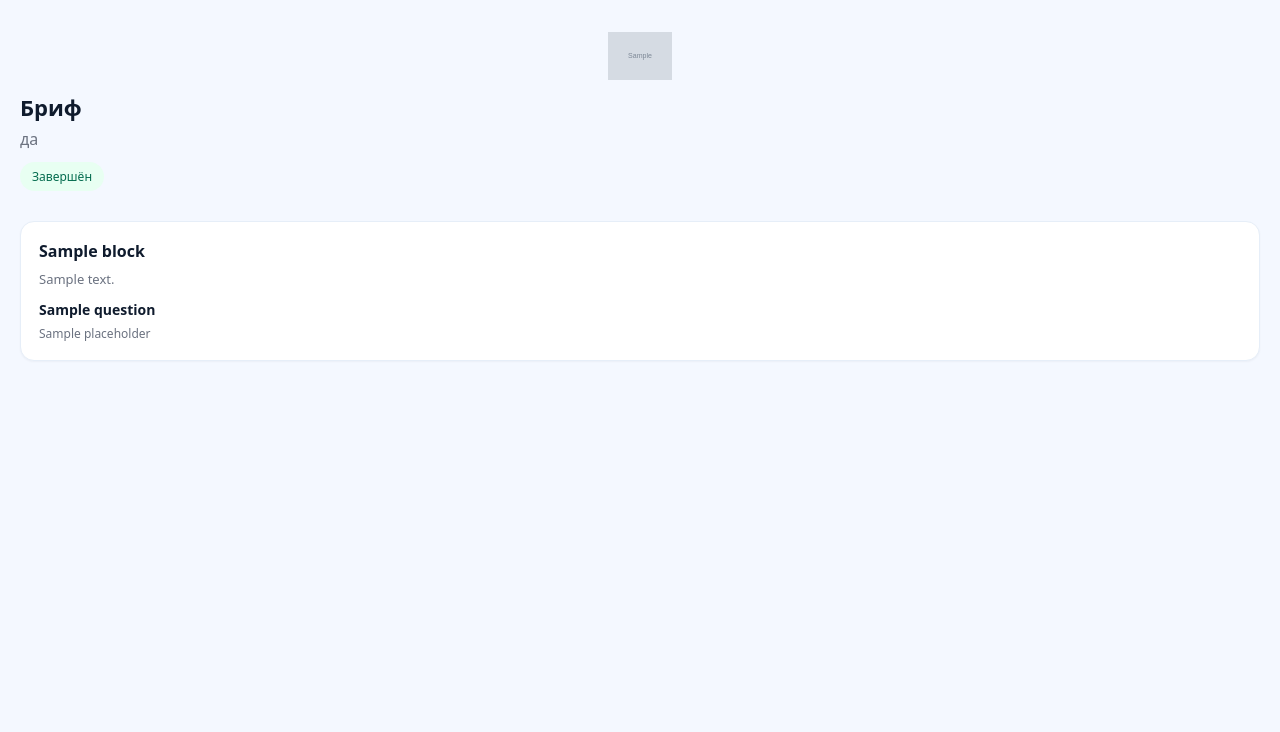
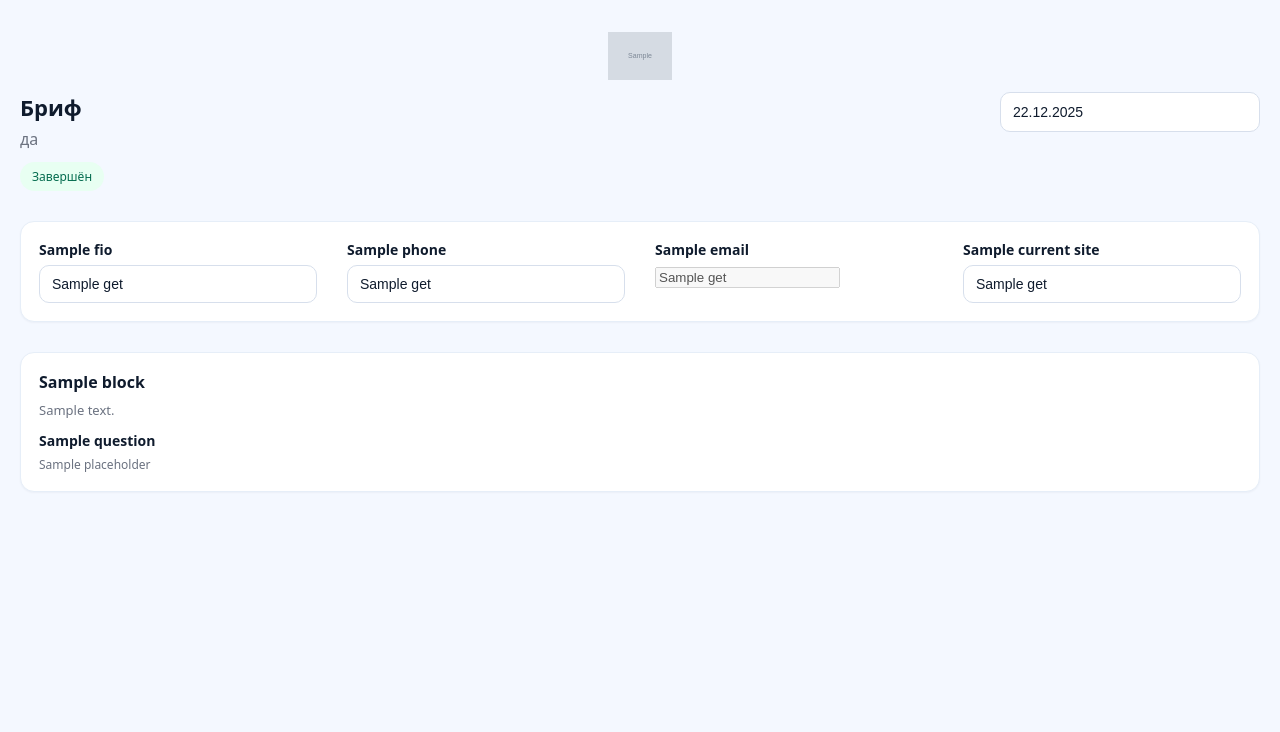
Before and after one commit to pydevjourney11-web/django_brief, a Django app: template templates/briefs/fill_brief.html in a window 1280 px wide. Shown: the top 732 px of the page. Run offline with Django 4.2, Linux system fonts and the light colour scheme; data comes from the database, SQL or seed files in the repository; tables that the repository leaves empty hold one stand-in row (values such as "Sample post"); the template is opened without the code that fills it: values that come from a table or form of the project are taken from there, most other values are stand-ins (such as "Sample title", 1, 10 or a date in 2020); grey boxes marked "Sample" are stand-in pictures; some libraries are stand-ins or nearby versions.

Commit message:
fdkslfldfdsfdsf

```diff
--- a/briefs/admin_urls.py
+++ b/briefs/admin_urls.py
@@ -8,6 +8,7 @@ urlpatterns = [
     path("brief/<int:brief_id>/copy/", views.admin_copy_brief, name="admin_brief_copy"),
     path("brief/<int:brief_id>/progress/", views.admin_brief_progress, name="admin_brief_progress"),
     path("brief/choose-template/", views.admin_brief_choose_template, name="admin_brief_choose_template"),
+    path("brief/quick-create/", views.admin_brief_quick_create, name="admin_brief_quick_create"),
     path(
         "brief/<int:brief_id>/create-from-template/",
         views.admin_create_from_template,
--- a/templates/admin/briefs/brief/change_list.html
+++ b/templates/admin/briefs/brief/change_list.html
@@ -5,4 +5,7 @@
   <li>
     <a href="{% url 'briefs_admin:admin_brief_choose_template' %}" class="addlink">Создать из шаблона</a>
   </li>
+  <li>
+    <a href="{% url 'briefs_admin:admin_brief_quick_create' %}" class="addlink">Быстро создать бриф</a>
+  </li>
 {% endblock %}
--- a/templates/briefs/fill_brief.html
+++ b/templates/briefs/fill_brief.html
@@ -35,8 +35,12 @@
       .content { flex: 1 0 auto; }
 
       .brief-header { margin-bottom: 20px; }
+      .header-row{ display:flex; align-items:flex-start; justify-content:space-between; gap:20px; }
+      .header-left{ flex:1 1 auto; min-width:0; }
+      .header-right{ flex:0 0 260px; display:flex; justify-content:flex-end; }
       .brief-title { margin: 0 0 6px 0; font-size: 22px; font-weight: 700; }
       .brief-desc { margin: 6px 0 0 0; color: var(--muted); white-space: pre-wrap; }
+      .date-input{ width: 260px; height: 40px; padding: 8px 12px; border:1px solid var(--input-border); border-radius: var(--radius-sm); background:#fff; color:var(--text); }
       .status { display: inline-block; padding: 6px 12px; border-radius: 999px; font-size: 12px; margin-top: 12px; }
       .status-draft { background: #e9f2ff; color: #163b6b; }
       .status-completed { background: #e8fff2; color: #046c4e; }
@@ -49,6 +53,7 @@
       .block-desc { margin: 0 0 12px 0; color: var(--muted); white-space: pre-wrap; font-size: 13px; }
 
       .fields-grid{ display:grid; grid-template-columns: repeat(2, minmax(0,1fr)); gap: var(--gap-fields); }
+      .header-contacts-grid{ grid-template-columns: repeat(4, minmax(0,1fr)); }
       .q { margin: 0; }
       .q.q--full{ grid-column: 1 / -1; }
       .q-label { display:block; font-weight: 600; margin-bottom: 6px; font-size: 14px; }
@@ -100,10 +105,17 @@
       {% endif %}
       <div class="content">
       <header class="brief-header">
-        <h1 class="brief-title">{{ brief.title }}</h1>
-        {% if brief.description %}
-          <p class="brief-desc">{{ brief.description }}</p>
-        {% endif %}
+        <div class="header-row">
+          <div class="header-left">
+            <h1 class="brief-title">{{ brief.title }}</h1>
+            {% if brief.description %}
+              <p class="brief-desc">{{ brief.description }}</p>
+            {% endif %}
+          </div>
+          <div class="header-right">
+            <input class="date-input" type="text" readonly value="{{ brief.created_at|date:"d.m.Y" }}" />
+          </div>
+        </div>
 
         {% if brief.status == brief.Status.COMPLETED %}
           <div class="status status-completed">Завершён</div>
@@ -111,6 +123,72 @@
           <div class="status status-draft">Черновик</div>
         {% endif %}
       </header>
+
+      {% if header_questions.fio or header_questions.phones or header_questions.email or header_questions.current_site %}
+      <section class="block">
+        <div class="fields-grid header-contacts-grid">
+          {% if header_questions.fio %}
+          <div class="q">
+            <label class="q-label" for="q-{{ header_questions.fio.id }}">{{ header_questions.fio.label }}</label>
+            <input
+              id="q-{{ header_questions.fio.id }}"
+              type="text"
+              data-question-id="{{ header_questions.fio.id }}"
+              data-question-type="{{ header_questions.fio.type }}"
+              placeholder="{{ header_questions.fio.placeholder }}"
+              value="{{ answers_by_question_id|get_item:header_questions.fio.id|default_if_none:header_questions.fio.default_value|default_if_none:'' }}"
+              {% if brief.status == brief.Status.COMPLETED %}disabled{% endif %}
+            />
+          </div>
+          {% endif %}
+
+          {% if header_questions.phones %}
+          <div class="q">
+            <label class="q-label" for="q-{{ header_questions.phones.id }}">{{ header_questions.phones.label }}</label>
+            <input
+              id="q-{{ header_questions.phones.id }}"
+              type="text"
+              data-question-id="{{ header_questions.phones.id }}"
+              data-question-type="{{ header_questions.phones.type }}"
+              placeholder="{{ header_questions.phones.placeholder }}"
+              value="{{ answers_by_question_id|get_item:header_questions.phones.id|default_if_none:header_questions.phones.default_value|default_if_none:'' }}"
+              {% if brief.status == brief.Status.COMPLETED %}disabled{% endif %}
+            />
+          </div>
+          {% endif %}
+
+          {% if header_questions.email %}
+          <div class="q">
+            <label class="q-label" for="q-{{ header_questions.email.id }}">{{ header_questions.email.label }}</label>
+            <input
+              id="q-{{ header_questions.email.id }}"
+              type="email"
+              data-question-id="{{ header_questions.email.id }}"
+              data-question-type="{{ header_questions.email.type }}"
+              placeholder="{{ header_questions.email.placeholder }}"
+              value="{{ answers_by_question_id|get_item:header_questions.email.id|default_if_none:header_questions.email.default_value|default_if_none:'' }}"
+              {% if brief.status == brief.Status.COMPLETED %}disabled{% endif %}
+            />
+          </div>
+          {% endif %}
+
+          {% if header_questions.current_site %}
+          <div class="q">
+            <label class="q-label" for="q-{{ header_questions.current_site.id }}">{{ header_questions.current_site.label }}</label>
+            <input
+              id="q-{{ header_questions.current_site.id }}"
+              type="text"
+              data-question-id="{{ header_questions.current_site.id }}"
+              data-question-type="{{ header_questions.current_site.type }}"
+              placeholder="{{ header_questions.current_site.placeholder }}"
+              value="{{ answers_by_question_id|get_item:header_questions.current_site.id|default_if_none:header_questions.current_site.default_value|default_if_none:'' }}"
+              {% if brief.status == brief.Status.COMPLETED %}disabled{% endif %}
+            />
+          </div>
+          {% endif %}
+        </div>
+      </section>
+      {% endif %}
 
       <div id="submittedNotice" class="notice">Форма отправлена. Спасибо!</div>
 
@@ -123,6 +201,7 @@
 
           <div class="fields-grid">
           {% for q in block.questions.all %}
+            {% if not q.id in header_question_ids %}
             <div class="q {% if q.type == q.QuestionType.TEXT %}q--full{% endif %}">
               <label class="q-label" for="q-{{ q.id }}">{{ q.label }}</label>
 
@@ -190,6 +269,7 @@
                 <div class="q-help">{{ q.placeholder }}</div>
               {% endif %}
             </div>
+            {% endif %}
           {% endfor %}
           </div>
         </section>
```
Also changed, not shown: briefs/admin.py (+23 -0 lines), briefs/views.py (+101 -6 lines), templates/admin/briefs/brief/quick_create.html (added, +31 -0 lines).
